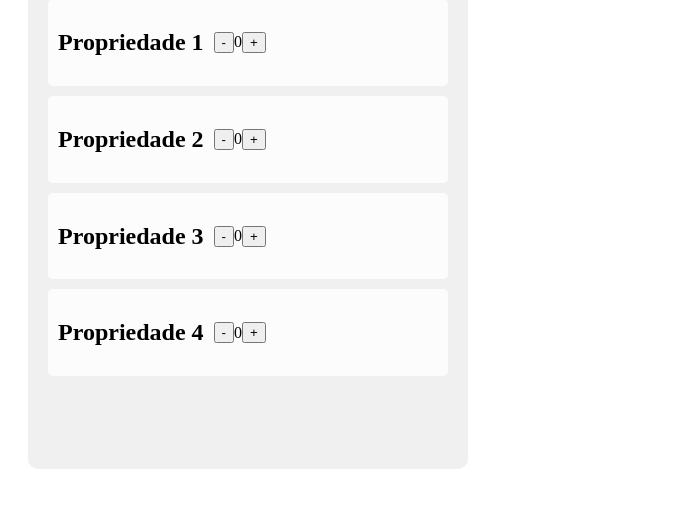
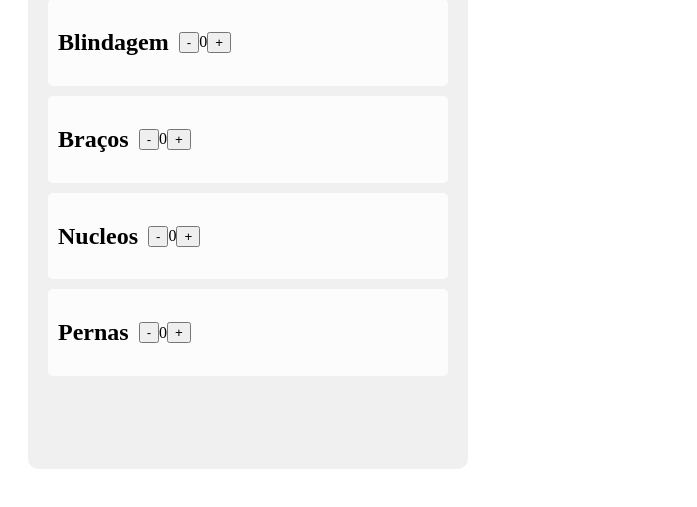
Before and after one commit to aks10-ifal/robozin, a plain HTML site: page index.html in a window 1280 px wide. Shown: the part 49-556 px from the top of the page, without its empty margins (0-697 px from the left). Drawn offline with Linux system fonts and the light colour scheme.

Commit message:
Update index.html

```diff
--- a/index.html
+++ b/index.html
@@ -45,28 +45,28 @@
     <div class="container">
         <div class="property-container">
             <div class="property">
-                <h2>Propriedade 1</h2>
+                <h2>Blindagem</h2>
                 <button class="decrement">-</button>
                 <span class="value">0</span>
                 <button class="increment">+</button>
             </div>
 
             <div class="property">
-                <h2>Propriedade 2</h2>
+                <h2>Braços</h2>
                 <button class="decrement">-</button>
                 <span class="value">0</span>
                 <button class="increment">+</button>
             </div>
 
             <div class="property">
-                <h2>Propriedade 3</h2>
+                <h2>Nucleos</h2>
                 <button class="decrement">-</button>
                 <span class="value">0</span>
                 <button class="increment">+</button>
             </div>
 
             <div class="property">
-                <h2>Propriedade 4</h2>
+                <h2>Pernas</h2>
                 <button class="decrement">-</button>
                 <span class="value">0</span>
                 <button class="increment">+</button>
```
